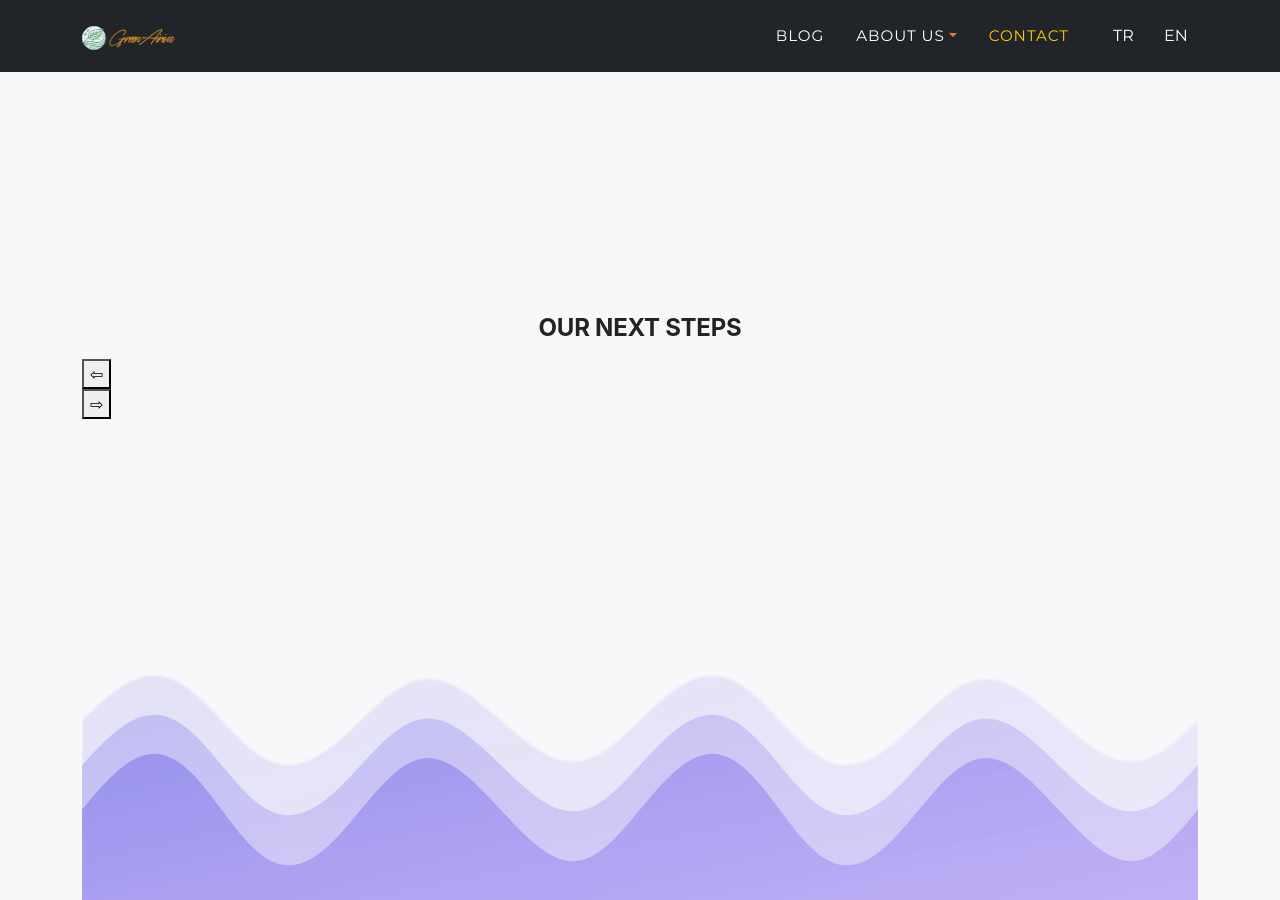
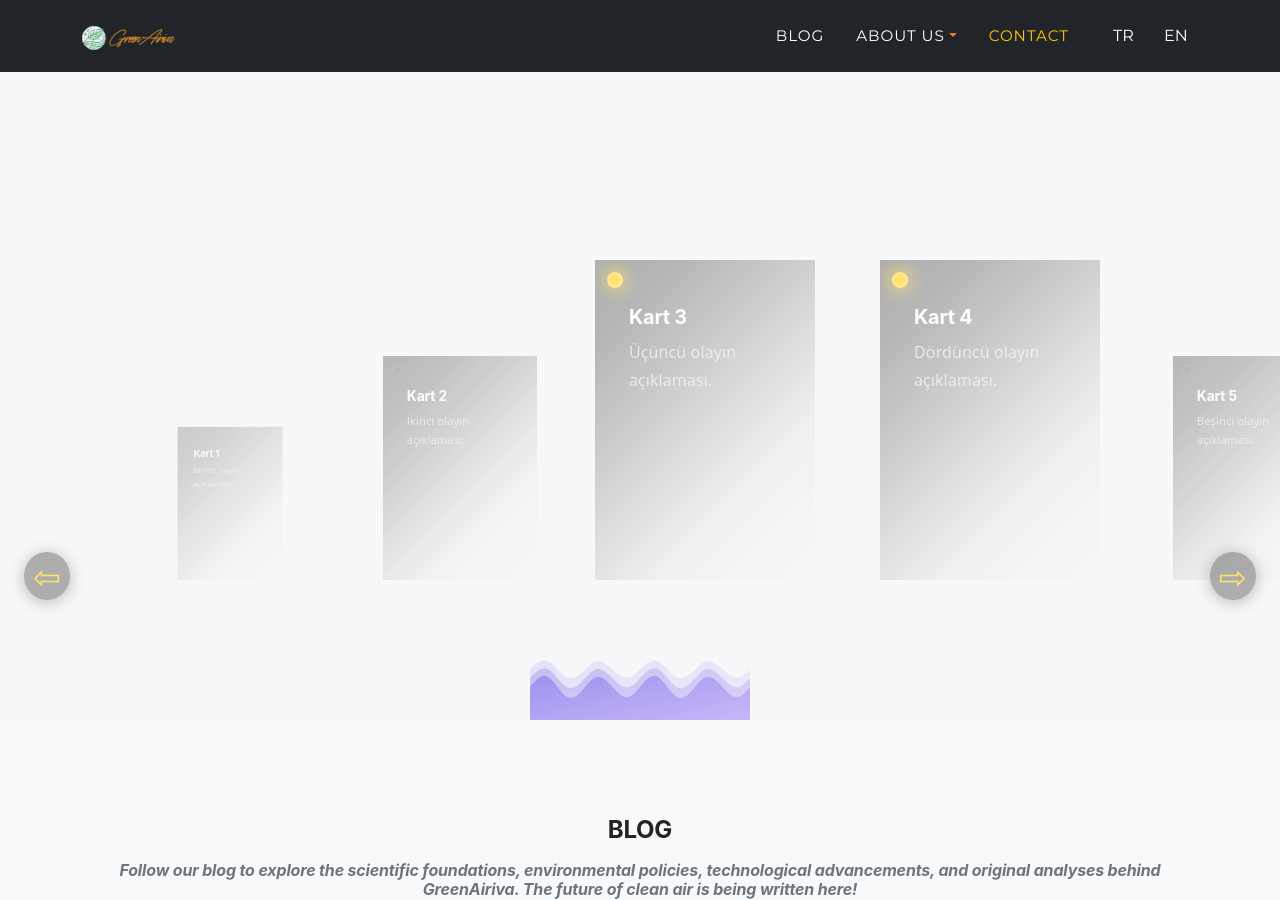
Before and after one commit to GreenAiriva/greenairiva.com.tr, a Jekyll site: the page built from index.html, in a window 1280 px wide and 900 px high, scrolled down 2505 px. Built offline with Jekyll 4.4.1, drawn with Linux system fonts in a browser that asks for light colours.

Commit message:
Update index.html

```diff
--- a/index.html
+++ b/index.html
@@ -77,25 +77,7 @@ description: GreenAiriva is an innovative air purification solution that capture
 </section>
 
 <!-- Roadmap - MODERN TIMELINE CAROUSEL -->
-<section class="page-section" id="roadmap" style="background:#f7f8fa;position:relative;">
-  <div class="container py-5">
-    <div class="text-center mb-3">
-      <h2 class="section-heading text-uppercase">Our Next Steps</h2>
-    </div>
-    <div class="greenairiva-timeline">
-      <div class="greenairiva-timeline-outer">
-        <div class="greenairiva-timeline-carousel">
-          <button class="greenairiva-timeline-arrow" id="timeline-prev">&#8678;</button>
-          <div class="greenairiva-timeline-cards-view" id="timeline-cards"></div>
-          <button class="greenairiva-timeline-arrow" id="timeline-next">&#8680;</button>
-        </div>
-        <div class="greenairiva-timeline-svgline">
-          <img src="assets/img/about/dalga.svg" alt="Timeline Dalga" class="greenairiva-timeline-svg-dalga-img">
-        </div>
-      </div>
-    </div>
-  </div>
-</section>
+{% include timeline.html %}
 
 <!-- Blog Grid -->
 <section class="page-section bg-light" id="blog">
```
